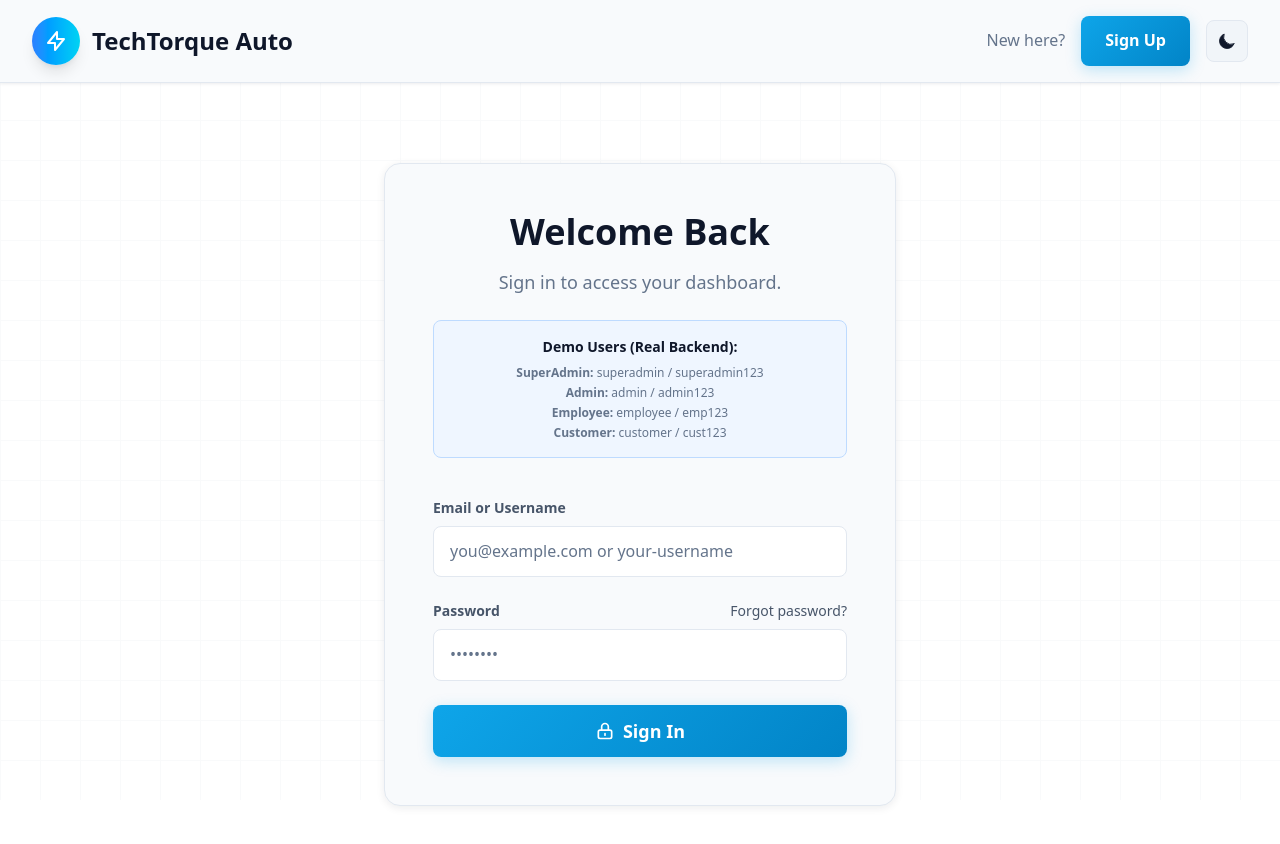
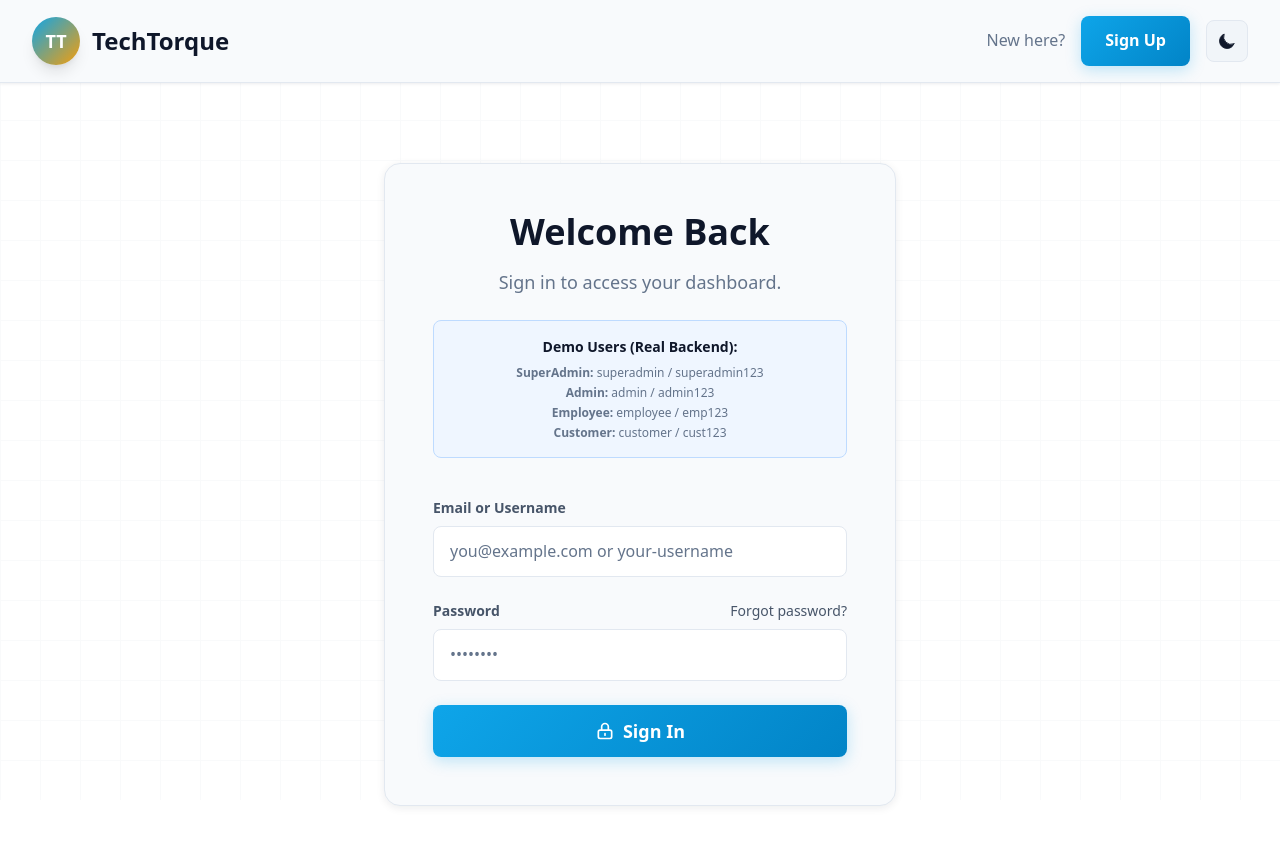
Before and after one commit to TechTorque-2025/Frontend_Web, a Next.js app: page /auth/login in a window 1280 px wide. Shown: the top 844 px of the page. Built offline with nearby package versions, Linux system fonts and the light colour scheme; no server answers.

Commit message:
style: update branding and icon styling across authentication pages

```diff
--- a/src/app/auth/forgot-password/page.tsx
+++ b/src/app/auth/forgot-password/page.tsx
@@ -46,7 +46,7 @@ export default function ForgotPasswordPage() {
       <header className="sticky-header shadow-lg border-b theme-border">
         <div className="max-w-7xl mx-auto py-4 px-4 sm:px-6 lg:px-8">
           <div className="flex justify-between items-center">
-            <Link href="/" className="flex items-center space-x-3 group"><div className="w-12 h-12 rounded-full bg-gradient-to-r from-blue-500 to-cyan-400 flex items-center justify-center shadow-lg transform transition-transform duration-300 group-hover:scale-110"><BoltIcon size={6} /></div><h1 className="text-2xl font-bold theme-text-primary hidden sm:block">TechTorque Auto</h1></Link>
+            <Link href="/" className="flex items-center space-x-3 group"><div className="automotive-accent w-12 h-12 rounded-full flex items-center justify-center shadow-lg transform transition-transform duration-300 group-hover:scale-110"><span className="text-white font-bold text-lg">TT</span></div><h1 className="text-2xl font-bold theme-text-primary hidden sm:block">TechTorque</h1></Link>
             <div className="flex items-center space-x-4"><Link href="/auth/login" className="theme-link hidden md:inline-block">Back to Sign In</Link><ThemeToggle /></div>
           </div>
         </div>
--- a/src/app/auth/login/page.tsx
+++ b/src/app/auth/login/page.tsx
@@ -74,11 +74,11 @@ export default function LoginPage() {
         <div className="max-w-7xl mx-auto py-4 px-4 sm:px-6 lg:px-8">
           <div className="flex justify-between items-center">
             <Link href="/" className="flex items-center space-x-3 group">
-              <div className="w-12 h-12 rounded-full bg-gradient-to-r from-blue-500 to-cyan-400 flex items-center justify-center shadow-lg transform transition-transform duration-300 group-hover:scale-110">
-                <BoltIcon size={6} />
+              <div className="automotive-accent w-12 h-12 rounded-full flex items-center justify-center shadow-lg transform transition-transform duration-300 group-hover:scale-110">
+                <span className="text-white font-bold text-lg">TT</span>
               </div>
               <h1 className="text-2xl font-bold theme-text-primary hidden sm:block">
-                TechTorque Auto
+                TechTorque
               </h1>
             </Link>
             <div className="flex items-center space-x-4">
--- a/src/app/auth/otp-verify/page.tsx
+++ b/src/app/auth/otp-verify/page.tsx
@@ -39,7 +39,7 @@ export default function OtpVerifyPage() {
       <header className="sticky-header shadow-lg border-b theme-border">
         <div className="max-w-7xl mx-auto py-4 px-4 sm:px-6 lg:px-8">
           <div className="flex justify-between items-center">
-            <Link href="/" className="flex items-center space-x-3 group"><div className="w-12 h-12 rounded-full bg-gradient-to-r from-blue-500 to-cyan-400 flex items-center justify-center shadow-lg transform transition-transform duration-300 group-hover:scale-110"><BoltIcon size={6} /></div><h1 className="text-2xl font-bold theme-text-primary hidden sm:block">TechTorque Auto</h1></Link>
+            <Link href="/" className="flex items-center space-x-3 group"><div className="automotive-accent w-12 h-12 rounded-full flex items-center justify-center shadow-lg transform transition-transform duration-300 group-hover:scale-110"><span className="text-white font-bold text-lg">TT</span></div><h1 className="text-2xl font-bold theme-text-primary hidden sm:block">TechTorque</h1></Link>
             <div className="flex items-center space-x-4"><ThemeToggle /></div>
           </div>
         </div>
--- a/src/app/auth/register/page.tsx
+++ b/src/app/auth/register/page.tsx
@@ -132,11 +132,11 @@ export default function RegisterPage() {
         <div className="max-w-7xl mx-auto py-4 px-4 sm:px-6 lg:px-8">
           <div className="flex justify-between items-center">
             <Link href="/" className="flex items-center space-x-3 group">
-              <div className="w-12 h-12 rounded-full bg-gradient-to-r from-blue-500 to-cyan-400 flex items-center justify-center shadow-lg transform transition-transform duration-300 group-hover:scale-110">
-                <BoltIcon size={6} />
+              <div className="automotive-accent w-12 h-12 rounded-full flex items-center justify-center shadow-lg transform transition-transform duration-300 group-hover:scale-110">
+                <span className="text-white font-bold text-lg">TT</span>
               </div>
               <h1 className="text-2xl font-bold theme-text-primary hidden sm:block">
-                TechTorque Auto
+                TechTorque
               </h1>
             </Link>
             <div className="flex items-center space-x-4">
@@ -178,7 +178,7 @@ export default function RegisterPage() {
                   Account Created!
                 </h2>
                 <p className="text-base theme-text-secondary mb-2">
-                  Welcome to TechTorque Auto, {formData.fullName}!
+                  Welcome to TechTorque, {formData.fullName}!
                 </p>
                 <div className="mb-6 p-4 bg-blue-50 dark:bg-blue-900/20 rounded-lg border border-blue-200 dark:border-blue-800">
                   <p className="text-sm font-semibold theme-text-primary mb-2">
--- a/src/app/auth/resend-verification/page.tsx
+++ b/src/app/auth/resend-verification/page.tsx
@@ -138,11 +138,11 @@ export default function ResendVerificationPage() {
         <div className="max-w-7xl mx-auto py-4 px-4 sm:px-6 lg:px-8">
           <div className="flex justify-between items-center">
             <Link href="/" className="flex items-center space-x-3 group">
-              <div className="w-12 h-12 rounded-full bg-gradient-to-r from-blue-500 to-cyan-400 flex items-center justify-center shadow-lg transform transition-transform duration-300 group-hover:scale-110">
-                <BoltIcon size={6} />
+              <div className="automotive-accent w-12 h-12 rounded-full flex items-center justify-center shadow-lg transform transition-transform duration-300 group-hover:scale-110">
+                <span className="text-white font-bold text-lg">TT</span>
               </div>
               <h1 className="text-2xl font-bold theme-text-primary hidden sm:block">
-                TechTorque Auto
+                TechTorque
               </h1>
             </Link>
             <div className="flex items-center space-x-4">
--- a/src/app/auth/reset-password/page.tsx
+++ b/src/app/auth/reset-password/page.tsx
@@ -24,11 +24,11 @@ export default function ResetPasswordPage() {
         <div className="max-w-7xl mx-auto py-4 px-4 sm:px-6 lg:px-8">
           <div className="flex justify-between items-center">
             <Link href="/" className="flex items-center space-x-3 group">
-              <div className="w-12 h-12 rounded-full bg-gradient-to-r from-blue-500 to-cyan-400 flex items-center justify-center shadow-lg transform transition-transform duration-300 group-hover:scale-110">
-                <BoltIcon size={6} />
+              <div className="automotive-accent w-12 h-12 rounded-full flex items-center justify-center shadow-lg transform transition-transform duration-300 group-hover:scale-110">
+                <span className="text-white font-bold text-lg">TT</span>
               </div>
               <h1 className="text-2xl font-bold theme-text-primary hidden sm:block">
-                TechTorque Auto
+                TechTorque
               </h1>
             </Link>
             <div className="flex items-center space-x-4">
--- a/src/app/auth/verify-email/page.tsx
+++ b/src/app/auth/verify-email/page.tsx
@@ -27,11 +27,11 @@ export default function VerifyEmailPage() {
         <div className="max-w-7xl mx-auto py-4 px-4 sm:px-6 lg:px-8">
           <div className="flex justify-between items-center">
             <Link href="/" className="flex items-center space-x-3 group">
-              <div className="w-12 h-12 rounded-full bg-gradient-to-r from-blue-500 to-cyan-400 flex items-center justify-center shadow-lg transform transition-transform duration-300 group-hover:scale-110">
-                <BoltIcon size={6} />
+              <div className="automotive-accent w-12 h-12 rounded-full flex items-center justify-center shadow-lg transform transition-transform duration-300 group-hover:scale-110">
+                <span className="text-white font-bold text-lg">TT</span>
               </div>
               <h1 className="text-2xl font-bold theme-text-primary hidden sm:block">
-                TechTorque Auto
+                TechTorque
               </h1>
             </Link>
             <ThemeToggle />
```
